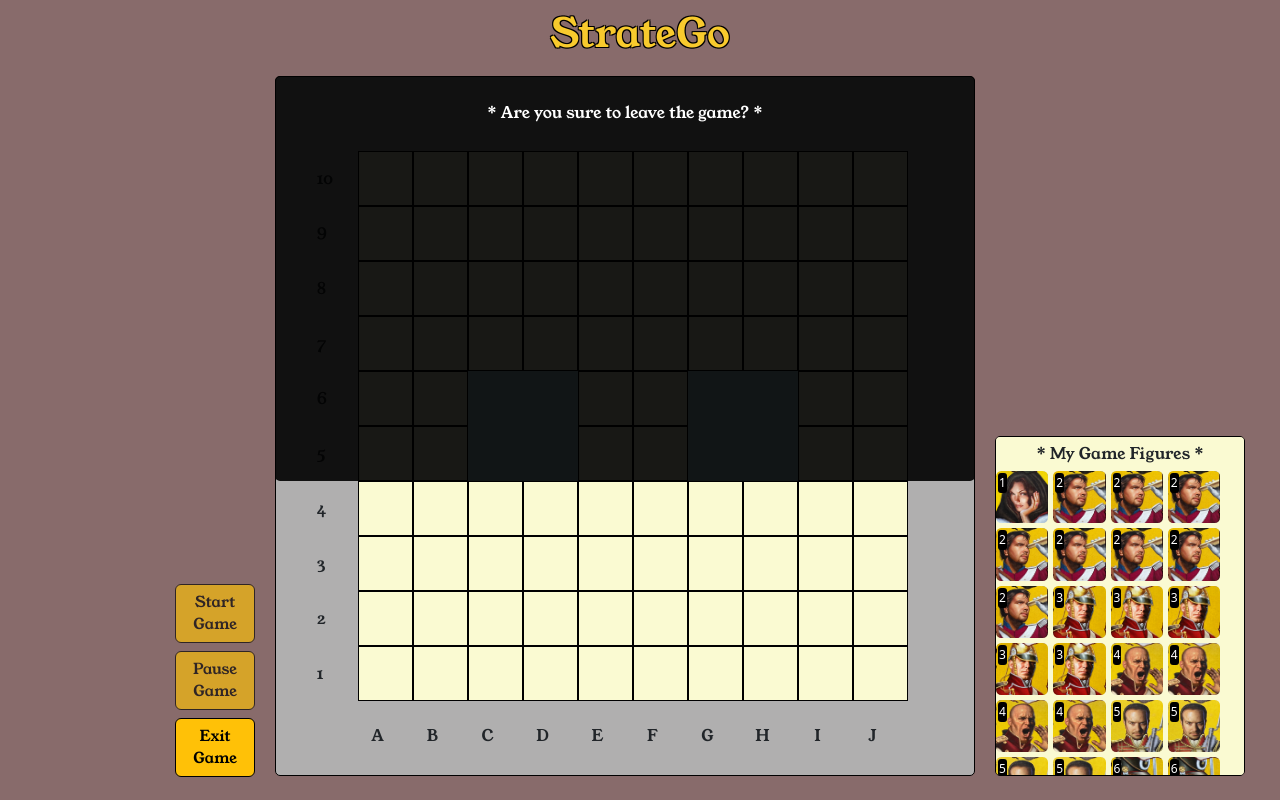
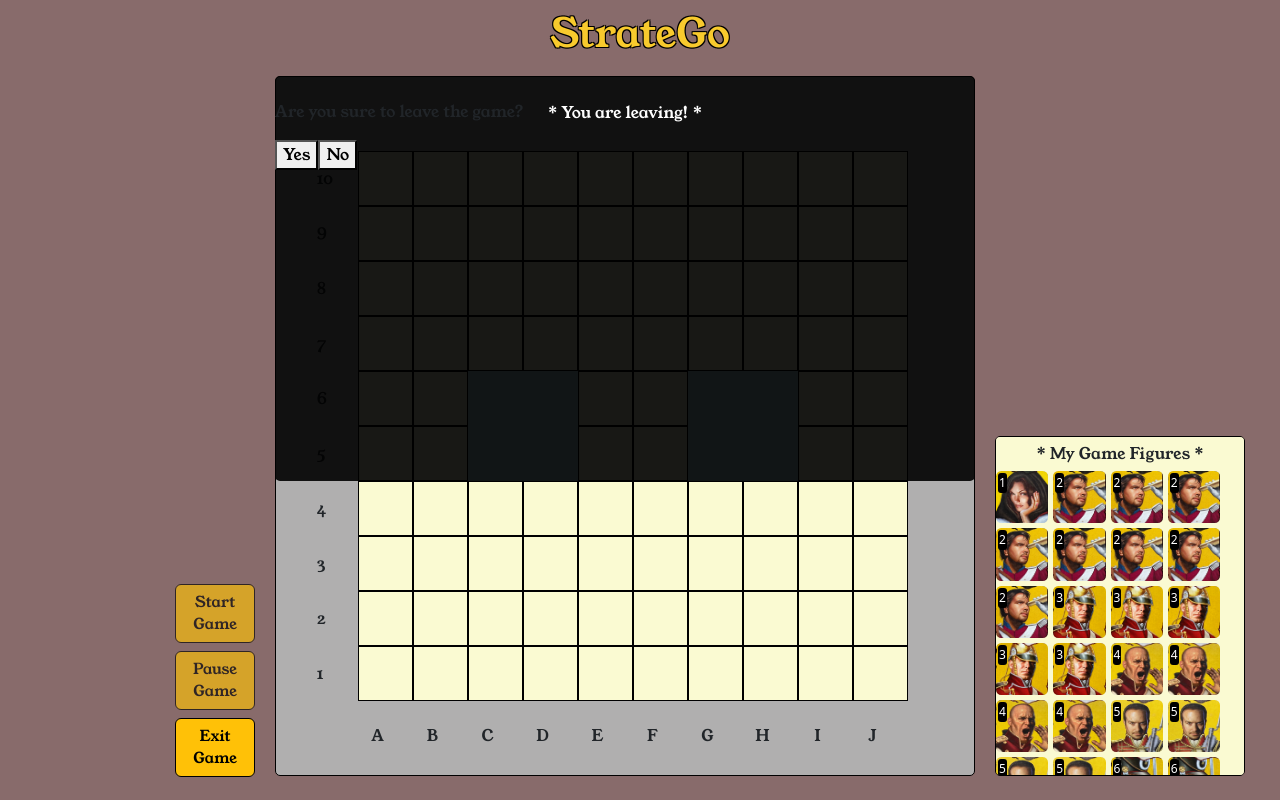
Before and after one commit to DenKim94/PRJ_StrateGoWeb, a React (Create React App) app in the folder client/game-app/: page / in a window 1280 px wide. Both pictures are taken after a click on the button "Exit Game". Built offline with nearby package versions, Linux system fonts and the light colour scheme.

Commit message:
Add Exit Component and installed react-router-dom

```diff
--- a/client/game-app/package.json
+++ b/client/game-app/package.json
@@ -12,6 +12,7 @@
     "react-dnd": "^16.0.1",
     "react-dom": "^18.2.0",
     "react-konva": "18.0.0-0",
+    "react-router-dom": "^6.20.1",
     "react-scripts": "5.0.1",
     "simple-peer": "9.11.1",
     "socket.io-client": "4.7.2",
--- a/client/game-app/src/App.jsx
+++ b/client/game-app/src/App.jsx
@@ -27,6 +27,7 @@ const App = () => {
         ready2Play: false,     // default value [boolean]
         isPaused: false,       // default value [boolean]
         leavedGame: false,     // default value [boolean]
+        exitConfirmed: false,  // default value [boolean]
     });
 
     /*** Functions after click the buttons ****/
@@ -139,7 +140,7 @@ const App = () => {
         <div className = "App" style={parameters.styleApp}>
             <GameLogo/>
             <div className="ui-container" >
-            <Cover GameStates={gameStates} className={gameStates.ready2Play ? '' : 'Cover-FadeOut'} />
+            <Cover GameStates={gameStates} updateGameStates = {setGameStates} className={gameStates.ready2Play ? '' : 'Cover-FadeOut'} />
                 <div className="btn-container" style = {parameters.styleButtonContainer}>
                     <button type="button"
                             id={!buttonStates.disabledStartButton ? "highlighted-button": ''}
--- a/client/game-app/src/components/Cover.jsx
+++ b/client/game-app/src/components/Cover.jsx
@@ -2,8 +2,9 @@ import React from 'react';
 import * as parameters from '../game-logic/parameters.js';
 import CoverContent from './CoverContent.jsx'
 import './Cover.css'
+import ExitBox from './ExitBox.jsx';
 
-const Cover = ({ GameStates, styleCover = parameters.styleCover, coverContentProps = parameters.coverContent}) => {
+const Cover = ({ GameStates, updateGameStates, styleCover = parameters.styleCover }) => {
 
     // Predefined style of the cover component
     const coverStyle = {
@@ -19,7 +20,9 @@ const Cover = ({ GameStates, styleCover = parameters.styleCover, coverContentPro
     return(
         <div style = {coverStyle}>
           {/* Use an additional component to render and style the cover content  */}
-              <CoverContent gameStates = {GameStates}/>
+              <CoverContent gameStates = {GameStates} />
+              {GameStates.leavedGame && (<ExitBox gameStates = {GameStates}
+                                                  updateGameStates = {updateGameStates}/>)}
         </div>
 
     );
--- /dev/null
+++ b/client/game-app/src/components/ExitBox.jsx
@@ -0,0 +1,24 @@
+import React from 'react';
+import * as parameters from '../game-logic/parameters.js';
+
+const ExitBox = ({gameStates, updateGameStates, exitBoxProps = parameters.exitBoxProps}) => {
+    if(!gameStates.leavedGame){
+        return
+    }
+    // Functions after click on buttons
+    function handleConfirm(){
+        console.log(">> User confirmed.")
+    }
+    function handleCancel(){
+        console.log(">> User canceled.")
+        return
+    }
+    return(
+        <div className="exit-box">
+        <p>{exitBoxProps.message}</p>
+            <button onClick={handleConfirm}>Yes</button>
+            <button onClick={handleCancel}>No</button>
+      </div>
+    )
+};
+export default ExitBox
--- a/client/game-app/src/components/GameField.jsx
+++ b/client/game-app/src/components/GameField.jsx
@@ -104,7 +104,9 @@ function GameField({gameFieldSettings, gameSettings, buttonStates, setStartButto
       };
 
       updateStartButton()
-    }, [figureStorageState, buttonStates.counterUsedStartButton])
+    }, [figureStorageState,
+       buttonStates.counterUsedStartButton,
+       setStartButtonState])
 
     /* *************** Rendering the game components *************** */
     return(
--- a/client/game-app/src/game-logic/parameters.js
+++ b/client/game-app/src/game-logic/parameters.js
@@ -184,7 +184,7 @@ export const styleCover = {
 export const coverContent = {
     messageBeforeStart: "* Set up you game figures and press the button 'Start Game' to start the battle! *",
     messageWhilePause: "* Paused Game! *",
-    messageAtExit: "* Are you sure to leave the game? *",
+    messageAtExit: "* You are leaving! *",
     styleCoverContent:{
         display: 'flex',
         position: 'relative',
@@ -194,6 +194,14 @@ export const coverContent = {
         color: 'white',
         top: '25px',
     },
+};
+
+/**** Settings for Component: ExitBox ****/
+export const exitBoxProps = {
+    message: "Are you sure to leave the game?",
+    styleParams:{
+
+    }
 };
 
 /**** Settings for Component: GameFigure ****/
```
Also changed, not shown: client/game-app/src/components/functions/helperFunctions.js (line endings or trailing spaces), 1 other file (tests, documents, lock files or other folders).
